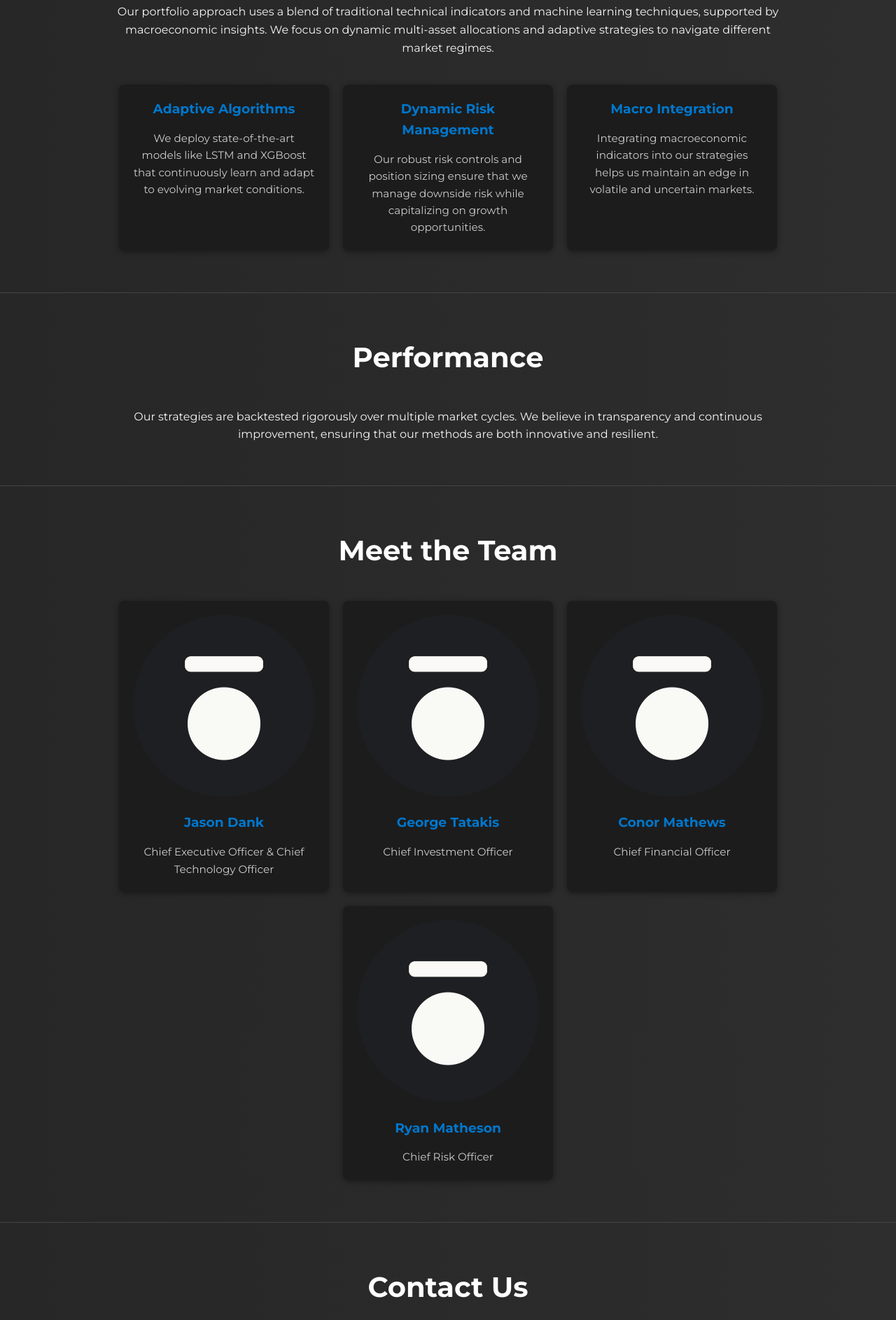
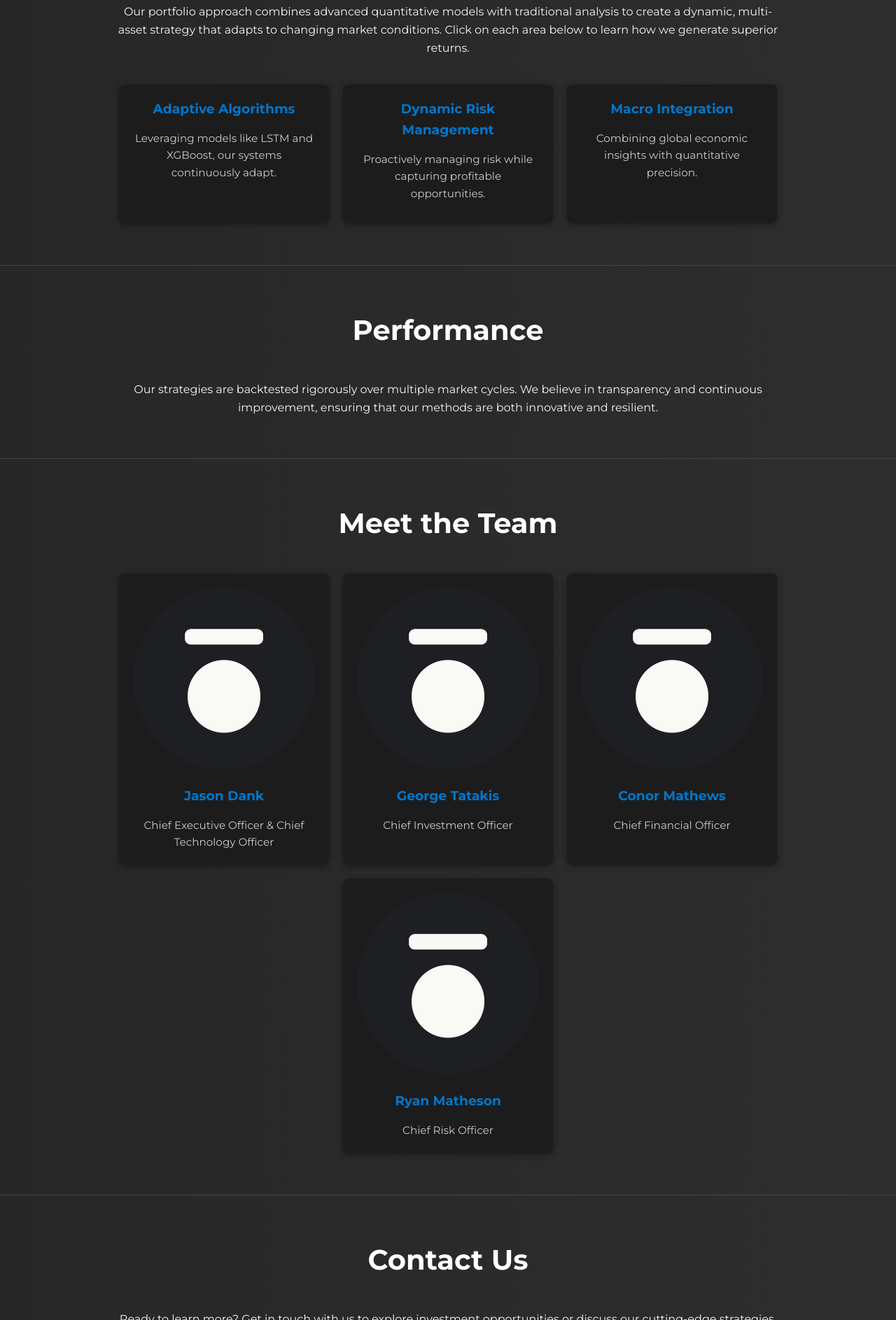
Before and after one commit to Dexteritize/dexteritize.github.io, a plain HTML site: page index.html in a window 1280 px wide. Shown: the part 1279-3166 px from the top of the page at 70% size. Drawn offline with nearby package versions, Linux system fonts and the light colour scheme; animation ran at ten frames a second.

Commit message:
website v7

```diff
--- a/index.html
+++ b/index.html
@@ -192,10 +192,9 @@
       left: 0;
       width: 100%;
       height: 100%;
-      /* Use a darker gradient with higher contrast */
       background: linear-gradient(270deg, #2e2e2e, #000000, #2e2e2e);
       background-size: 400% 400%;
-      opacity: 0.3; /* Increased opacity for better visibility */
+      opacity: 0.3;
       animation: gradientAnimation 15s ease infinite;
       z-index: -1;
     }
@@ -251,6 +250,7 @@
       width: 300px;
       box-shadow: 0 2px 8px rgba(0,0,0,0.4);
       transition: transform 0.3s ease, box-shadow 0.3s ease;
+      cursor: pointer;
     }
     .card:hover {
       transform: translateY(-5px) scale(1.02);
@@ -273,6 +273,44 @@
     }
     .card img:hover {
       transform: scale(1.05);
+    }
+
+    /* Hidden subordinate list for team cards */
+    .subordinates {
+      max-height: 0;
+      overflow: hidden;
+      transition: max-height 0.3s ease-out;
+    }
+    .card.expanded .subordinates {
+      max-height: 300px;
+      transition: max-height 0.5s ease-in;
+    }
+    .subordinates ul {
+      list-style-type: none;
+      padding: 0;
+      margin-top: 10px;
+    }
+    .subordinates li {
+      background-color: #333;
+      margin: 5px 0;
+      padding: 8px;
+      border-radius: 4px;
+      color: #f5f5f5;
+    }
+
+    /* Hidden detailed explanation for strategy cards */
+    .strategy-details {
+      max-height: 0;
+      overflow: hidden;
+      transition: max-height 0.3s ease-out;
+      margin-top: 10px;
+      font-size: 0.9em;
+      color: #cccccc;
+      text-align: left;
+    }
+    .card.expanded .strategy-details {
+      max-height: 500px;
+      transition: max-height 0.5s ease-in;
     }
 
     /* FOOTER */
@@ -365,32 +403,46 @@
       <h2>Our Strategy</h2>
       <div class="content">
         <p>
-          Our portfolio approach uses a blend of traditional technical indicators
-          and machine learning techniques, supported by macroeconomic insights.
-          We focus on dynamic multi-asset allocations and adaptive strategies to
-          navigate different market regimes.
+          Our portfolio approach combines advanced quantitative models with
+          traditional analysis to create a dynamic, multi-asset strategy that
+          adapts to changing market conditions. Click on each area below to learn how we generate superior returns.
         </p>
         <div class="cards">
-          <div class="card">
+          <!-- Adaptive Algorithms Card -->
+          <div class="card strategy-card" onclick="toggleCardExpansion(this)">
             <h3>Adaptive Algorithms</h3>
             <p>
-              We deploy state-of-the-art models like LSTM and XGBoost that
-              continuously learn and adapt to evolving market conditions.
+              Leveraging models like LSTM and XGBoost, our systems continuously adapt.
             </p>
+            <div class="strategy-details">
+              <p>
+                Our proprietary adaptive algorithm utilizes machine learning and statistical analysis to forecast market trends and dynamically adjust investment allocations in real time. By identifying market inefficiencies and capitalizing on emerging opportunities, our approach consistently delivers above-market, risk-adjusted returns. This state-of-the-art technology ensures your portfolio remains competitive and profitable in an ever-evolving financial landscape.
+              </p>
+            </div>
           </div>
-          <div class="card">
+          <!-- Dynamic Risk Management Card -->
+          <div class="card strategy-card" onclick="toggleCardExpansion(this)">
             <h3>Dynamic Risk Management</h3>
             <p>
-              Our robust risk controls and position sizing ensure that we manage
-              downside risk while capitalizing on growth opportunities.
+              Proactively managing risk while capturing profitable opportunities.
             </p>
+            <div class="strategy-details">
+              <p>
+                Our dynamic risk management system provides a robust framework for mitigating downside exposure while optimizing for potential gains. Through rigorous stress testing, real-time monitoring, and adaptive position sizing, we safeguard capital and ensure steady growth even in volatile markets. This proactive approach not only minimizes risk but also captures profitable opportunities, resulting in superior, risk-adjusted performance over the long term.
+              </p>
+            </div>
           </div>
-          <div class="card">
+          <!-- Macro Integration Card -->
+          <div class="card strategy-card" onclick="toggleCardExpansion(this)">
             <h3>Macro Integration</h3>
             <p>
-              Integrating macroeconomic indicators into our strategies helps us
-              maintain an edge in volatile and uncertain markets.
+              Combining global economic insights with quantitative precision.
             </p>
+            <div class="strategy-details">
+              <p>
+                By integrating comprehensive macroeconomic indicators into our investment strategy, we are able to anticipate market shifts and identify profitable trends before they fully materialize. Our seasoned analysts work in tandem with sophisticated quantitative models to dynamically adjust asset allocations, ensuring that your portfolio is primed to benefit from emerging global trends. This strategic foresight not only enhances overall performance but also delivers consistent, long-term returns.
+              </p>
+            </div>
           </div>
         </div>
       </div>
@@ -417,25 +469,57 @@
       <h2>Meet the Team</h2>
       <div class="content">
         <div class="cards">
-          <div class="card">
+          <!-- Jason Dank Card -->
+          <div class="card team-card" onclick="toggleCardExpansion(this)">
             <img src="HedgeTrimmerDark.png" alt="Team member photo of Jason Dank" loading="lazy">
             <h3><a href="https://www.linkedin.com/in/jason-dank/" target="_blank" rel="noopener">Jason Dank</a></h3>
-            <p>Chief Executive Officer & Chief Technology Officer</p>
+            <p>Chief Executive Officer &amp; Chief Technology Officer</p>
+            <div class="subordinates">
+              <ul>
+                <li>Apply Now – Executive Assistant</li>
+                <li>Apply Now – Technical Project Manager</li>
+                <li>Apply Now – Operations Coordinator</li>
+              </ul>
+            </div>
           </div>
-          <div class="card">
+          <!-- George Tatakis Card -->
+          <div class="card team-card" onclick="toggleCardExpansion(this)">
             <img src="HedgeTrimmerDark.png" alt="Team member photo of George Tatakis" loading="lazy">
             <h3><a href="https://www.linkedin.com/in/tatakisg/" target="_blank" rel="noopener">George Tatakis</a></h3>
             <p>Chief Investment Officer</p>
+            <div class="subordinates">
+              <ul>
+                <li>Apply Now – Portfolio Analyst</li>
+                <li>Apply Now – Market Researcher</li>
+                <li>Apply Now – Investment Strategist</li>
+              </ul>
+            </div>
           </div>
-          <div class="card">
+          <!-- Conor Mathews Card -->
+          <div class="card team-card" onclick="toggleCardExpansion(this)">
             <img src="HedgeTrimmerDark.png" alt="Team member photo of Conor Mathews" loading="lazy">
             <h3><a href="https://www.linkedin.com/in/conor-matthews19/" target="_blank" rel="noopener">Conor Mathews</a></h3>
             <p>Chief Financial Officer</p>
+            <div class="subordinates">
+              <ul>
+                <li>Apply Now – Financial Analyst</li>
+                <li>Apply Now – Accounting Specialist</li>
+                <li>Apply Now – Budget Manager</li>
+              </ul>
+            </div>
           </div>
-          <div class="card">
+          <!-- Ryan Matheson Card -->
+          <div class="card team-card" onclick="toggleCardExpansion(this)">
             <img src="HedgeTrimmerDark.png" alt="Team member photo of Ryan Matheson" loading="lazy">
             <h3><a href="https://www.linkedin.com/in/mathesonryan/" target="_blank" rel="noopener">Ryan Matheson</a></h3>
             <p>Chief Risk Officer</p>
+            <div class="subordinates">
+              <ul>
+                <li>Apply Now – Risk Analyst</li>
+                <li>Apply Now – Compliance Officer</li>
+                <li>Apply Now – Risk Management Associate</li>
+              </ul>
+            </div>
           </div>
         </div>
       </div>
@@ -591,6 +675,11 @@
       revealOnScroll();
       window.addEventListener("scroll", revealOnScroll);
     });
+
+    /* TOGGLE EXPANSION FOR BOTH STRATEGY AND TEAM CARDS */
+    function toggleCardExpansion(card) {
+      card.classList.toggle('expanded');
+    }
   </script>
 </body>
 </html>
```
